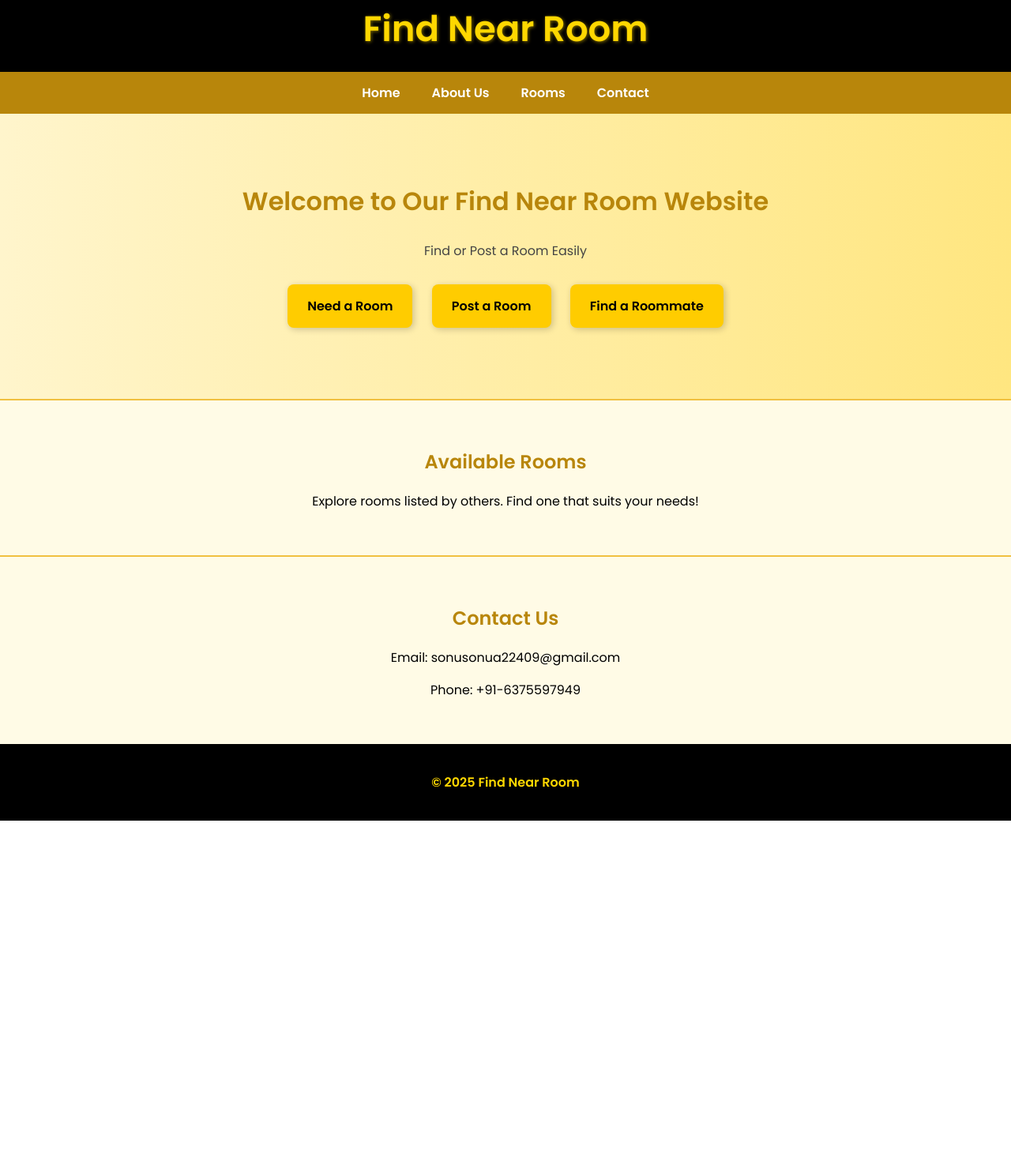
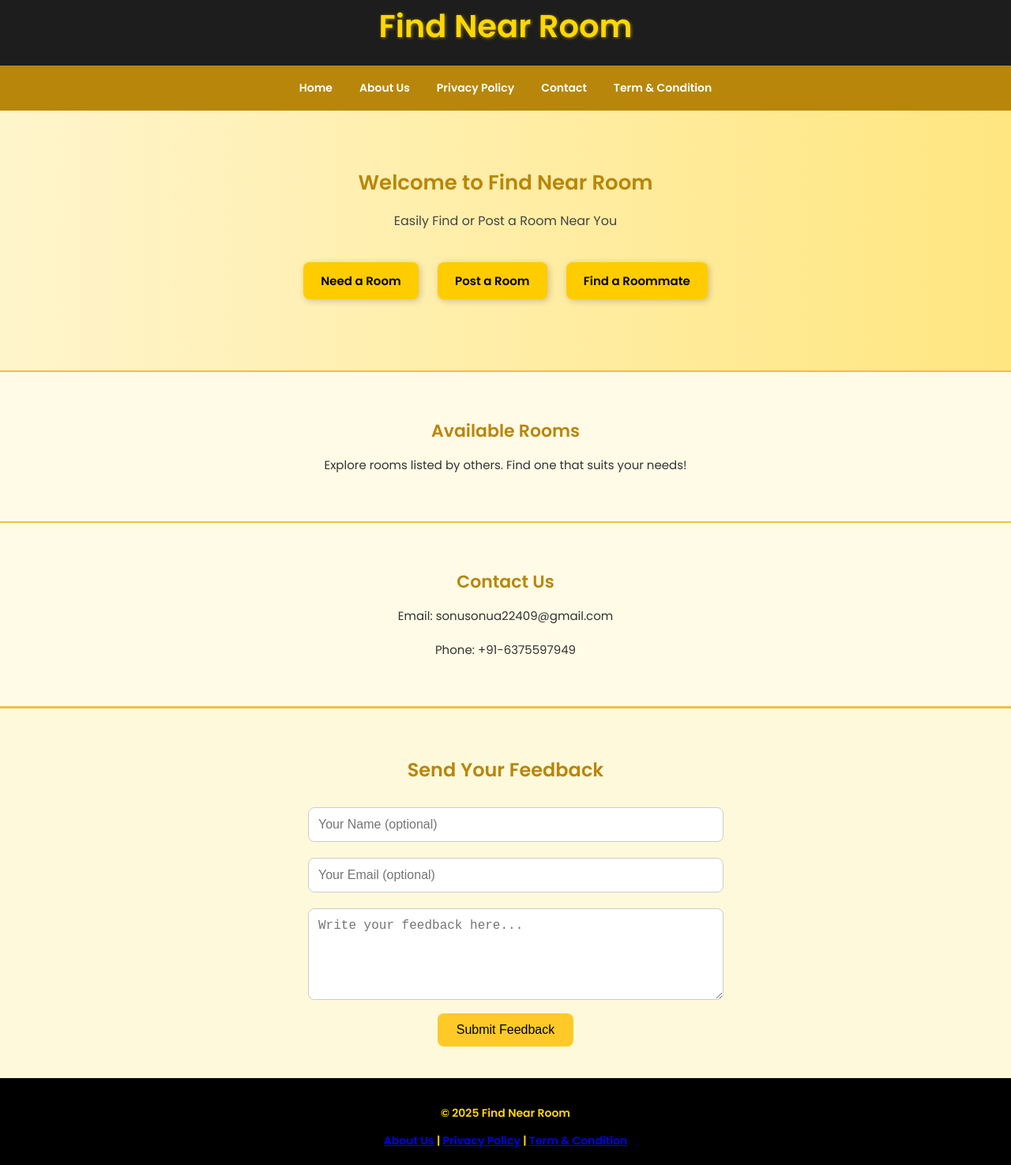
Before and after one commit to SONU-ux-it/final-backend, a website: page index.html in a window 1280 px wide. Shown: the part 17-1492 px from the top of the page at 79% size. Before the commit the page ends 1056 px from the top, so only its background shows below. Drawn offline with Linux system fonts and the light colour scheme.

Commit message:
Update index.html

```diff
--- a/index.html
+++ b/index.html
@@ -3,108 +3,220 @@
 <head>
   <meta charset="UTF-8" />
   <meta name="viewport" content="width=device-width, initial-scale=1.0"/>
-  <title>Find Near Room</title> <!-- ✅ Normal Page Title -->
-  <!-- Google Fonts -->
+  <title>Find Near Room</title>
+
+  <!-- ✅ Google AdSense Verification Code -->
+  <script async src="https://pagead2.googlesyndication.com/pagead/js/adsbygoogle.js?client=ca-pub-1716946158260812"
+     crossorigin="anonymous"></script>
+
   <link href="https://fonts.googleapis.com/css2?family=Great+Vibes&family=Poppins:wght@400;600&display=swap" rel="stylesheet">
+
   <style>
     body {
       font-family: 'Poppins', sans-serif;
       margin: 0;
       padding: 0;
+      min-height: 100vh;
       background: linear-gradient(to bottom right, #fff8dc, #ffeb99);
     }
+
     header {
-      background-color: #000;
+      background-color: #1c1d1c;
       padding: 20px 0;
       text-align: center;
     }
+
     header h1 {
-      font-size: 45px;
+      font-size: 40px;
       margin: 0;
       color: gold;
       text-shadow: 1px 1px 4px rgba(255, 215, 0, 0.5);
-      font-family: 'Poppins', sans-serif;
     }
+
     nav {
       display: flex;
       justify-content: center;
       background-color: #b8860b;
       flex-wrap: wrap;
+      gap: 10px;
+      padding: 10px;
     }
+
     nav a {
       color: white;
-      padding: 14px 20px;
+      padding: 8px 12px;
       text-decoration: none;
       display: inline-block;
       font-weight: bold;
+      font-size: 14px;
+      border-radius: 6px;
     }
+
     nav a:hover {
       background-color: #daa520;
     }
+
     .hero {
       text-align: center;
-      padding: 60px 20px;
+      padding: 50px 20px;
       background: linear-gradient(to right, #fff5cc, #ffe680);
     }
+
     .hero h2 {
-      font-size: 32px;
+      font-size: 26px;
       color: #b8860b;
+      margin-bottom: 10px;
     }
+
+    .hero p {
+      font-size: 16px;
+      color: #444;
+    }
+
     .section {
       padding: 40px 20px;
       text-align: center;
       background-color: #fffbe6;
       border-top: 2px solid #f0c040;
     }
+
     .section h2 {
       color: #b8860b;
+      font-size: 22px;
+      margin-bottom: 10px;
     }
+
+    .section p {
+      font-size: 15px;
+      color: #333;
+      margin-bottom: 20px;
+    }
+
     .buttons {
-      margin: 20px 0;
+      margin: 30px 0;
     }
+
     .buttons a {
       display: inline-block;
       margin: 10px;
-      padding: 15px 25px;
+      padding: 12px 22px;
       background-color: #ffcc00;
       color: #000;
       text-decoration: none;
       border-radius: 8px;
       font-weight: bold;
       box-shadow: 2px 2px 8px rgba(0,0,0,0.2);
+      font-size: 15px;
     }
+
     .buttons a:hover {
       background-color: #ffd700;
     }
+
+    .feedback-section {
+      padding: 40px 20px;
+      text-align: center;
+      background-color: #fff9db;
+      border-top: 3px solid #f0c040;
+    }
+
+    .feedback-section h2 {
+      color: #b8860b;
+      margin-bottom: 20px;
+    }
+
+    .feedback-form {
+      max-width: 500px;
+      margin: auto;
+    }
+
+    .feedback-form input,
+    .feedback-form textarea {
+      width: 100%;
+      padding: 12px;
+      margin: 10px 0;
+      border: 1px solid #ccc;
+      border-radius: 8px;
+      font-size: 16px;
+    }
+
+    .feedback-form button {
+      padding: 12px 24px;
+      background-color: #ffca28;
+      border: none;
+      border-radius: 8px;
+      font-size: 16px;
+      cursor: pointer;
+    }
+
+    .feedback-form button:hover {
+      background-color: #ffc107;
+    }
+
+    .success-message {
+      color: green;
+      font-weight: bold;
+      margin-top: 15px;
+    }
+
     footer {
       text-align: center;
       padding: 20px;
       background-color: #000;
       color: gold;
       font-weight: bold;
+      font-size: 14px;
+    }
+
+    @media (max-width: 600px) {
+      header h1 {
+        font-size: 30px;
+      }
+      .hero h2 {
+        font-size: 22px;
+      }
+      .hero p,
+      .section p,
+      nav a,
+      .buttons a {
+        font-size: 13px;
+      }
+      .section h2 {
+        font-size: 18px;
+      }
+      nav {
+        flex-direction: row;
+        justify-content: center;
+        gap: 5px;
+        padding: 8px;
+      }
+      nav a {
+        padding: 6px 10px;
+      }
     }
   </style>
 </head>
 <body>
 
   <header>
-    <h1>Find Near Room</h1> <!-- ✅ Normal Header Title -->
+    <h1>Find Near Room</h1>
   </header>
 
   <nav>
     <a href="index.html">Home</a>
     <a href="about.html">About Us</a>
-    <a href="need-room.html">Rooms</a>
+    <a href="privacy-policy.html">Privacy Policy</a>
     <a href="#contact">Contact</a>
+    <a href="term&condition.html">Term & Condition</a>
   </nav>
 
   <div class="hero">
-    <h2>Welcome to Our Find Near Room Website</h2>
-    <p style="color:#444;">Find or Post a Room Easily</p>
+    <h2>Welcome to  Find Near Room </h2>
+    <p>Easily Find or Post a Room Near You</p>
     <div class="buttons">
       <a href="need-room.html">Need a Room</a>
       <a href="post-room.html">Post a Room</a>
-      <a href="find-a-roommate.HTML">Find a Roommate</a>
+      <a href="find-a-roommate.html">Find a Roommate</a>
     </div>
   </div>
 
@@ -119,9 +231,54 @@
     <p>Phone: +91-6375597949</p>
   </div>
 
+  <div class="feedback-section">
+    <h2>Send Your Feedback</h2>
+    <form class="feedback-form" action="https://formsubmit.co/sonusonua22409@gmail.com" method="POST" onsubmit="showThankYou(event)">
+      <input type="text" name="name" placeholder="Your Name (optional)">
+      <input type="email" name="email" placeholder="Your Email (optional)">
+      <textarea name="message" rows="5" placeholder="Write your feedback here..." required></textarea>
+      <input type="hidden" name="_captcha" value="false">
+      <button type="submit">Submit Feedback</button>
+    </form>
+    <div id="success" class="success-message" style="display: none;">
+      Thank you for your feedback!
+    </div>
+  </div>
+
   <footer>
     <p>&copy; 2025 Find Near Room</p>
+     <a href="about.html">About Us</a> |
+    <a href="privacy-policy.html">Privacy Policy</a> |
+    <a href="term&condition.html">Term & Condition</a>
   </footer>
+
+  <script>
+    function showThankYou(event) {
+      event.preventDefault();
+      const form = event.target;
+      const formData = new FormData(form);
+
+      fetch(form.action, {
+        method: "POST",
+        body: formData,
+        headers: {
+          'Accept': 'application/json'
+        }
+      }).then(response => {
+        if (response.ok) {
+          form.style.display = "none";
+          document.getElementById("success").style.display = "block";
+        } else {
+          alert("Failed to send message. Please try again.");
+        }
+      }).catch(error => {
+        alert("Something went wrong. Try later.");
+      });
+    }
+
+    const BACKEND_URL = "http://localhost:3000";
+    console.log("Backend running at:", BACKEND_URL);
+  </script>
 
 </body>
 </html>
```
